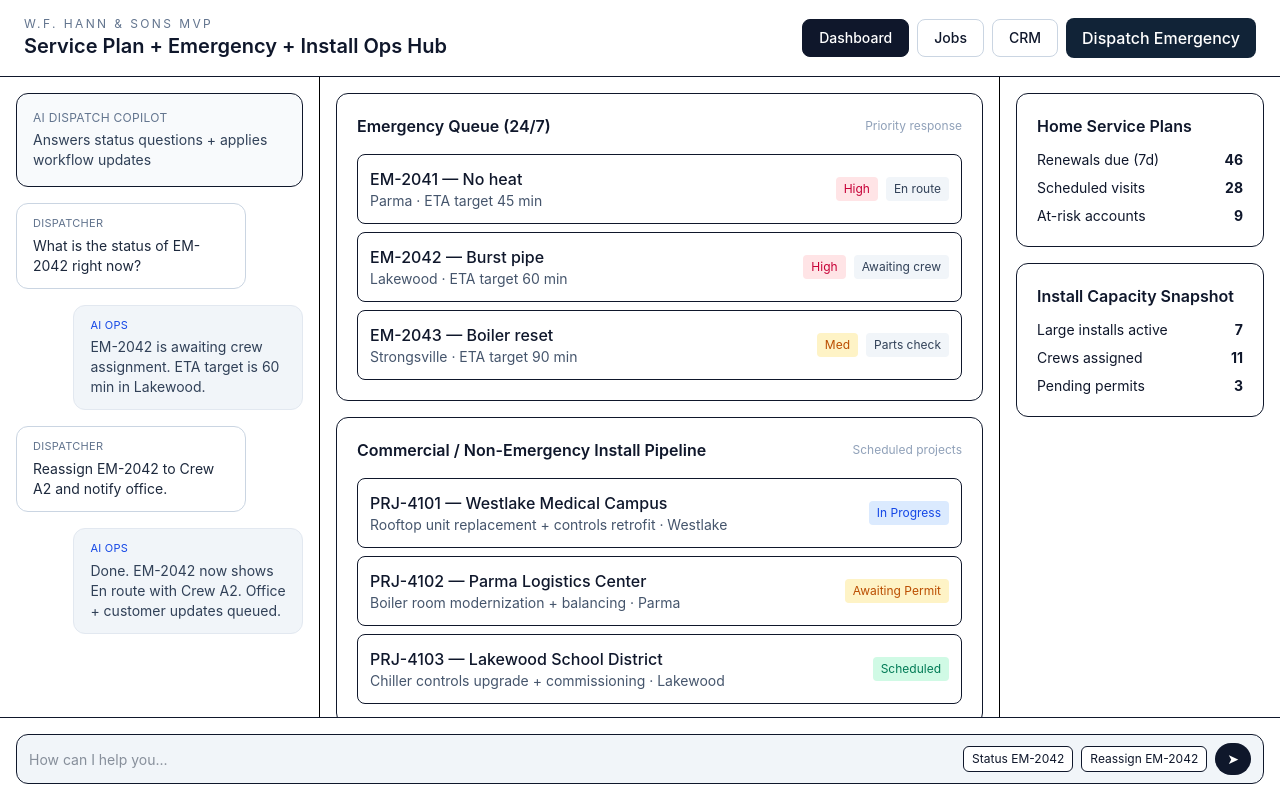
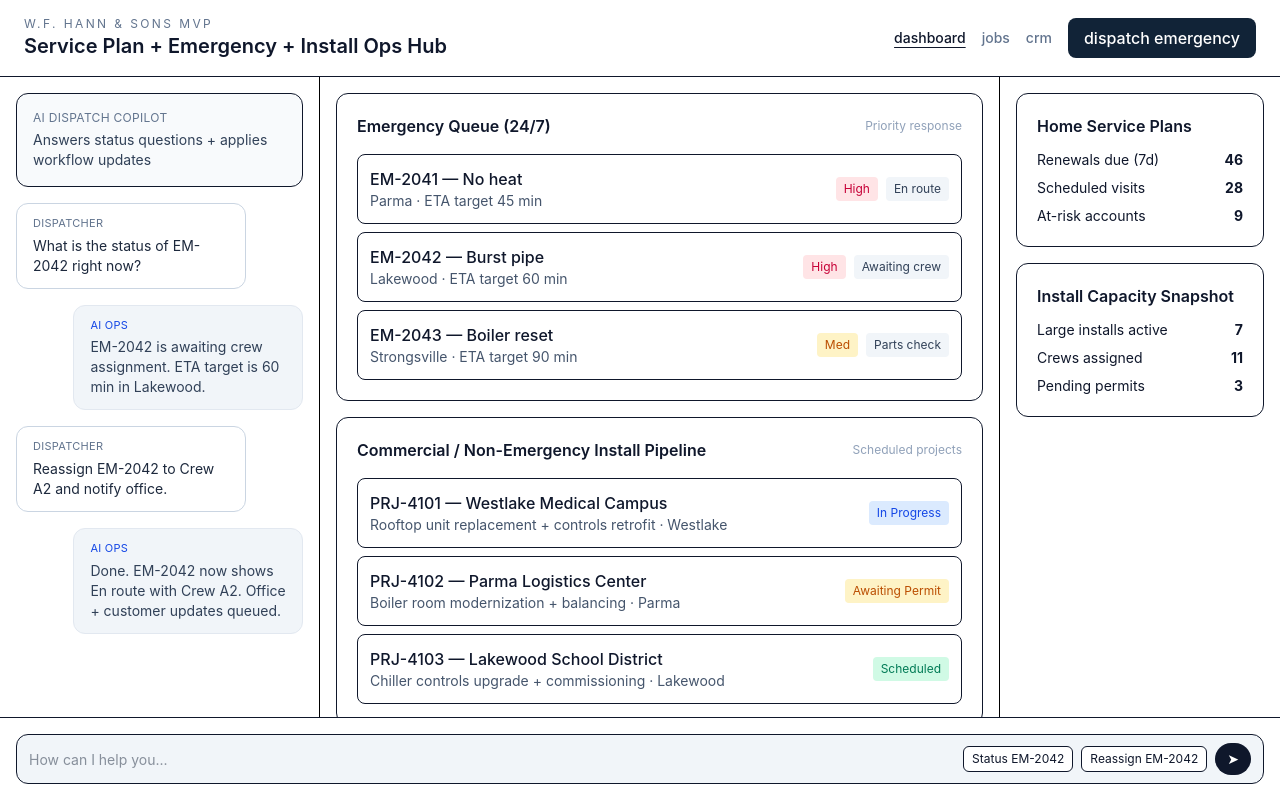
Before and after one commit to madebyporter/mvp-wf-hann, a Nuxt app: page / in a window 1280 px wide. Built offline with nearby package versions, Linux system fonts and the light colour scheme.

Commit message:
Set top-right nav to plain text links with only dispatch emergency as button

```diff
--- a/app/app.vue
+++ b/app/app.vue
@@ -6,11 +6,11 @@
           <p class="text-xs uppercase tracking-[0.2em] text-slate-500">W.F. Hann & Sons MVP</p>
           <h1 class="text-xl font-semibold">Service Plan + Emergency + Install Ops Hub</h1>
         </div>
-        <div class="nav flex gap-2 items-center">
-          <NuxtLink to="/?view=dashboard" class="rounded-lg px-4 py-2 text-sm font-medium border" :class="navClass('dashboard')">Dashboard</NuxtLink>
-          <NuxtLink to="/?view=jobs" class="rounded-lg px-4 py-2 text-sm font-medium border" :class="navClass('jobs')">Jobs</NuxtLink>
-          <NuxtLink to="/?view=crm" class="rounded-lg px-4 py-2 text-sm font-medium border" :class="navClass('crm')">CRM</NuxtLink>
-          <button class="rounded-lg px-4 py-2 text-white font-medium" style="background:#112337">Dispatch Emergency</button>
+        <div class="nav flex gap-4 items-center">
+          <NuxtLink to="/?view=dashboard" class="text-sm font-medium" :class="navClass('dashboard')">dashboard</NuxtLink>
+          <NuxtLink to="/?view=jobs" class="text-sm font-medium" :class="navClass('jobs')">jobs</NuxtLink>
+          <NuxtLink to="/?view=crm" class="text-sm font-medium" :class="navClass('crm')">crm</NuxtLink>
+          <button class="rounded-lg px-4 py-2 text-white font-medium" style="background:#112337">dispatch emergency</button>
         </div>
       </div>
     </header>
@@ -27,7 +27,7 @@ const route = useRoute()
 function navClass(view: 'dashboard' | 'jobs' | 'crm') {
   const active = (route.query.view as string) || 'dashboard'
   return active === view
-    ? 'border-slate-900 bg-slate-900 text-white'
-    : 'border-slate-300 hover:bg-slate-50'
+    ? 'text-slate-900 underline underline-offset-4'
+    : 'text-slate-500 hover:text-slate-700'
 }
 </script>
```
